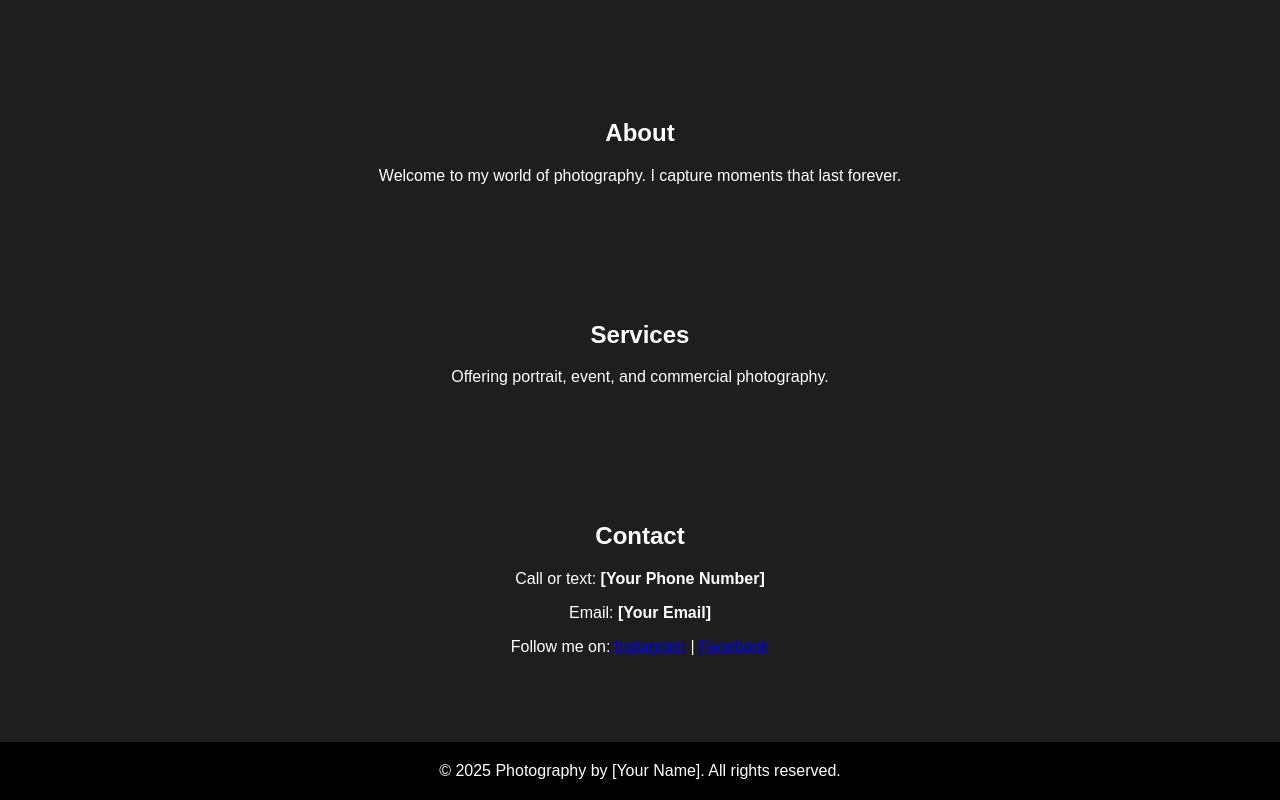
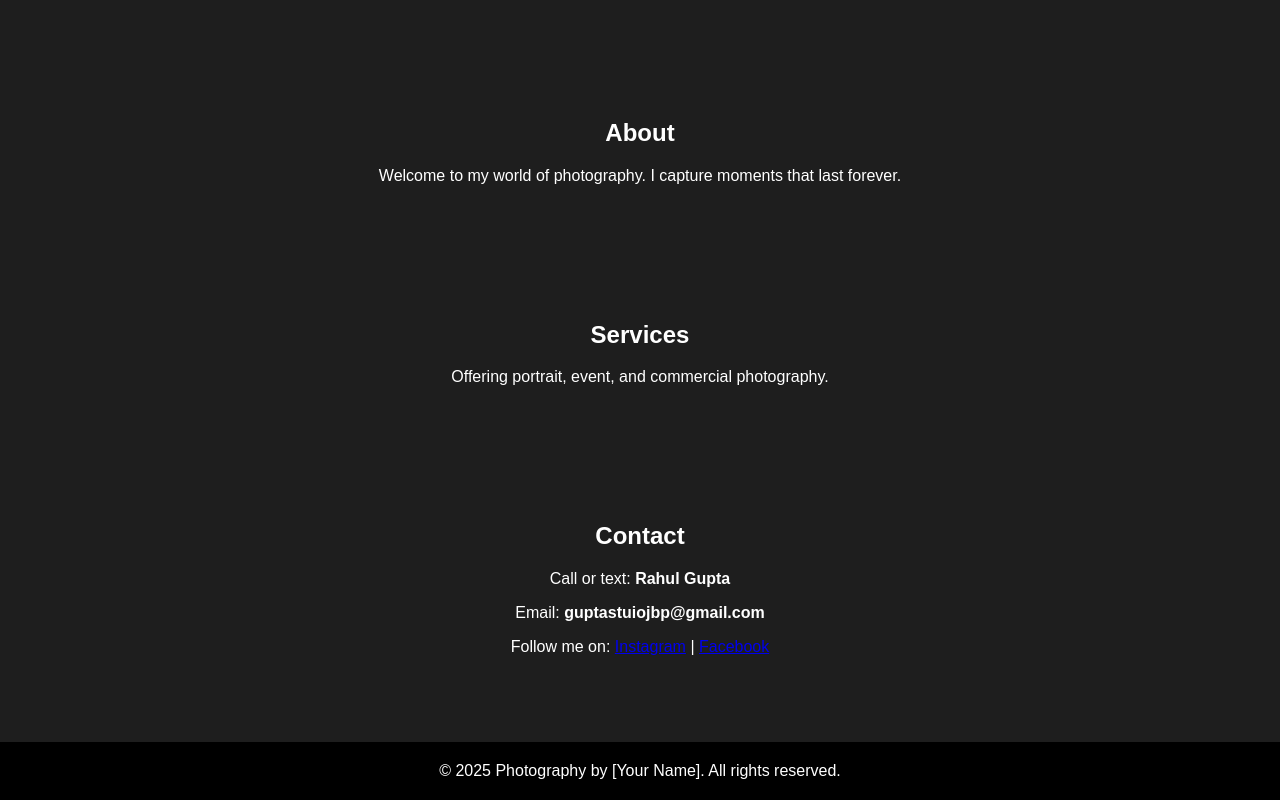
Before and after one commit to JackSparrow04/Gupta-Studio, a plain HTML site: page index.html in a window 1280 px wide. Shown: the part 977-1777 px from the top of the page. Drawn offline with Linux system fonts and the light colour scheme.

Commit message:
Update index.html

```diff
--- a/index.html
+++ b/index.html
@@ -3,7 +3,7 @@
 <head>
     <meta charset="UTF-8">
     <meta name="viewport" content="width=device-width, initial-scale=1.0">
-    <title>Photography by [Your Name]</title>
+    <title>Gupta Studio</title>
     <style>
         body {
             font-family: Arial, sans-serif;
@@ -65,7 +65,7 @@
         <a href="#contact">Contact</a>
     </nav>
     <header id="home">
-        Photography by [Your Name]
+        Gupta Studio
     </header>
     <section id="portfolio" class="section">
         <h2>Portfolio</h2>
@@ -85,8 +85,8 @@
     </section>
     <section id="contact" class="section">
         <h2>Contact</h2>
-        <p>Call or text: <strong>[Your Phone Number]</strong></p>
-        <p>Email: <strong>[Your Email]</strong></p>
+        <p>Call or text: <strong>Rahul Gupta</strong></p>
+        <p>Email: <strong>guptastuiojbp@gmail.com</strong></p>
         <p>Follow me on: <a href="#">Instagram</a> | <a href="#">Facebook</a></p>
     </section>
     <footer>
```
